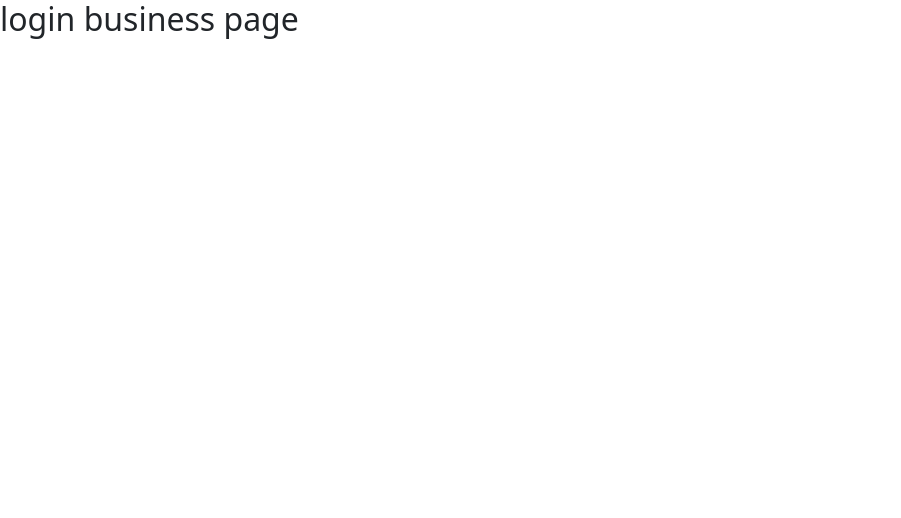
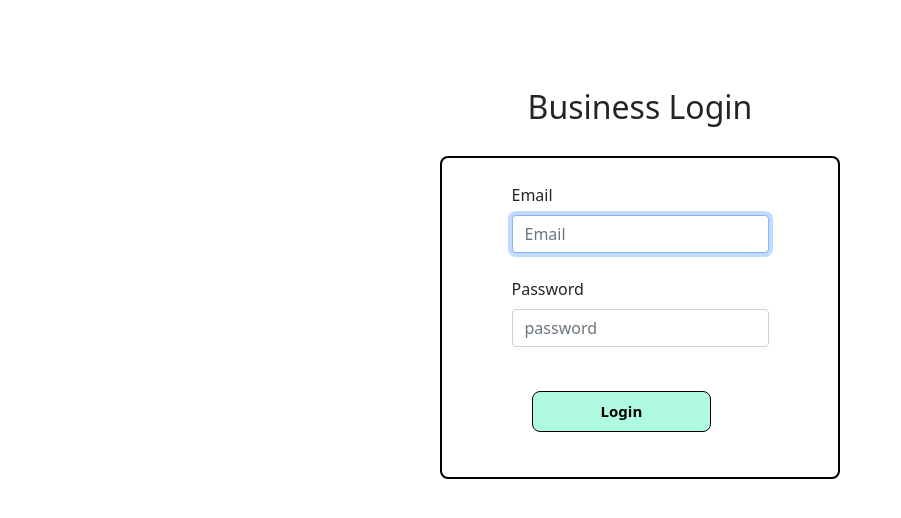
Before and after one commit to ImmanuelCurrah/VolunteerApp, a React (Create React App) app in the folder client/: page /login-business in a window 1280 px wide. Shown: the top 518 px of the page, without its empty margins (0-901 px from the left). Built offline with nearby package versions, Linux system fonts and the light colour scheme.

Commit message:
business login form is functional and has basic stlying in place

```diff
--- a/client/src/App.js
+++ b/client/src/App.js
@@ -7,6 +7,7 @@ import SignUpBusiness from './screens/signUpPage/SignUpBusiness';
 import SignUpUser from './screens/signUpPage/SignUpUser';
 import Contact from './screens/ContactPage/Contact';
 import UserLogin from './screens/LoginPages/UserLogin/UserLogin';
+import BusinessLogin from './screens/LoginPages/BusinessLogin/BusinessLogin';
 
 function App() {
   return (
@@ -14,7 +15,7 @@ function App() {
       <Routes>
         <Route path="/" element={<HomePage />} />
         <Route path="/login-user" element={<UserLogin />} />
-        <Route path="/login-business" element={<h2>login business page</h2>} />
+        <Route path="/login-business" element={<BusinessLogin />} />
         <Route path="/sign-up-user" element={<SignUpUser />} />
         <Route path="/sign-up-business" element={<SignUpBusiness />} />
         <Route path="/contact-us" element={<Contact />} />
--- a/client/src/components/Forms/loginForm/businessLogin/BusinessLoginForm.jsx
+++ b/client/src/components/Forms/loginForm/businessLogin/BusinessLoginForm.jsx
@@ -1,5 +1,38 @@
 import React from 'react';
+import { Row, Form } from 'react-bootstrap';
 
-export default function BusinessLoginForm() {
-  return <div></div>;
+export default function BusinessLoginForm(props) {
+  // const { email, password } = props.businessInput;
+
+  return (
+    <div className="login-form">
+      <Row>
+        <Form onSubmit={props.handleLoginSubmit}>
+          <Form.Label>Email</Form.Label>
+          <Form.Control
+            required
+            autoFocus
+            id="email"
+            type="text"
+            value={props.email}
+            placeholder="Email"
+            onChange={props.handleLoginChange}
+          />
+          <br />
+
+          <Form.Label>Password</Form.Label>
+          <Form.Control
+            required
+            id="password"
+            type="password"
+            value={props.password}
+            placeholder="password"
+            onChange={props.handleLoginChange}
+          />
+          <br />
+          <button className="login-btn">Login</button>
+        </Form>
+      </Row>
+    </div>
+  );
 }
--- a/client/src/components/Forms/loginForm/userLogin/UserLoginForm.jsx
+++ b/client/src/components/Forms/loginForm/userLogin/UserLoginForm.jsx
@@ -5,7 +5,7 @@ export default function UserLoginForm(props) {
   const { email, password } = props.userInput;
 
   return (
-    <div className="user-login-form">
+    <div className="login-form">
       <Row>
         <Form onSubmit={props.handleLoginSubmit}>
           <Form.Label>Email</Form.Label>
@@ -20,7 +20,7 @@ export default function UserLoginForm(props) {
           />
           <br />
 
-          <Form.Label>Type</Form.Label>
+          <Form.Label>Password</Form.Label>
           <Form.Control
             required
             id="password"
--- a/client/src/screens/LoginPages/BusinessLogin/BusinessLogin.jsx
+++ b/client/src/screens/LoginPages/BusinessLogin/BusinessLogin.jsx
@@ -1,9 +1,46 @@
-import React from 'react';
+import { useState } from 'react';
+import { useNavigate } from 'react-router-dom';
+import { loginBusinessHandler } from '../../../services/apiConfigBusiness/index.js';
+import BusinessLoginForm from '../../../components/Forms/loginForm/businessLogin/BusinessLoginForm';
+import '../Login.css';
+
+const business_input = {
+  email: '',
+  password: '',
+};
 
 export default function BusinessLogin() {
+  const [businessInput, setBusinessInput] = useState(business_input);
+
+  const navigate = useNavigate();
+
+  const handleLoginChange = (e) => {
+    const { id, value } = e.target;
+    setBusinessInput((prevBusinessInput) => ({
+      ...prevBusinessInput,
+      [id]: value,
+    }));
+  };
+
+  const handleLoginSubmit = async (e) => {
+    try {
+      e.preventDefault();
+      const res = await loginBusinessHandler(businessInput);
+      console.log(res.data.data.business);
+      // const value = res.data.data.business;
+      // navigate('/business post page');
+    } catch (error) {
+      console.log(error);
+    }
+  };
   return (
-    <div>
+    <div className="login-page">
       <h2>Business Login</h2>
+      <BusinessLoginForm
+        businessInput={businessInput}
+        handleLoginChange={handleLoginChange}
+        handleLoginSubmit={handleLoginSubmit}
+      />
     </div>
   );
 }
--- a/client/src/screens/LoginPages/UserLogin/UserLogin.css
+++ b/client/src/screens/LoginPages/Login.css
@@ -1,9 +1,9 @@
-.user-login-page h2 {
+.login-page h2 {
   text-align: center;
   margin-top: 11vh;
 }
 
-.user-login-form {
+.login-form {
   display: flex;
   flex-direction: column;
   align-items: center;
--- a/client/src/screens/LoginPages/UserLogin/UserLogin.jsx
+++ b/client/src/screens/LoginPages/UserLogin/UserLogin.jsx
@@ -2,14 +2,14 @@ import { useState } from 'react';
 import { useNavigate } from 'react-router-dom';
 import { loginUserHandler } from '../../../services/apiConfigUser/index.js';
 import UserLoginForm from '../../../components/Forms/loginForm/userLogin/UserLoginForm';
-import './UserLogin.css';
+import '../Login.css';
 
 const login_input = {
   email: '',
   password: '',
 };
 
-const URL = 'https://volunteer-app-project.herokuapp.com/api/';
+// const URL = 'https://volunteer-app-project.herokuapp.com/api/';
 
 export default function UserLogin() {
   const [userInput, setUserInput] = useState(login_input);
@@ -28,9 +28,9 @@ export default function UserLogin() {
     try {
       e.preventDefault();
       const res = await loginUserHandler(userInput);
-      console.log(res.data.data);
-      //     // const value = res.data.data.user;
-      // navigate('/');
+      console.log(res.data.data.user);
+      // const value = res.data.data.user;
+      // navigate('/business post page');
     } catch (error) {
       console.log(error);
     }
```
